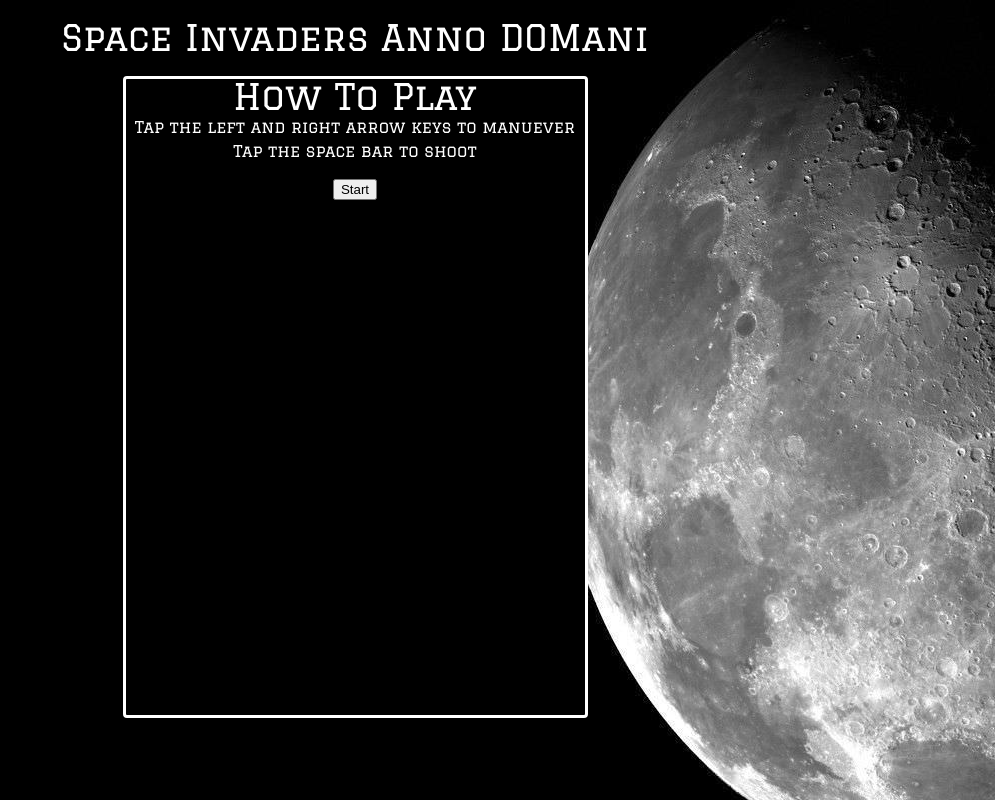
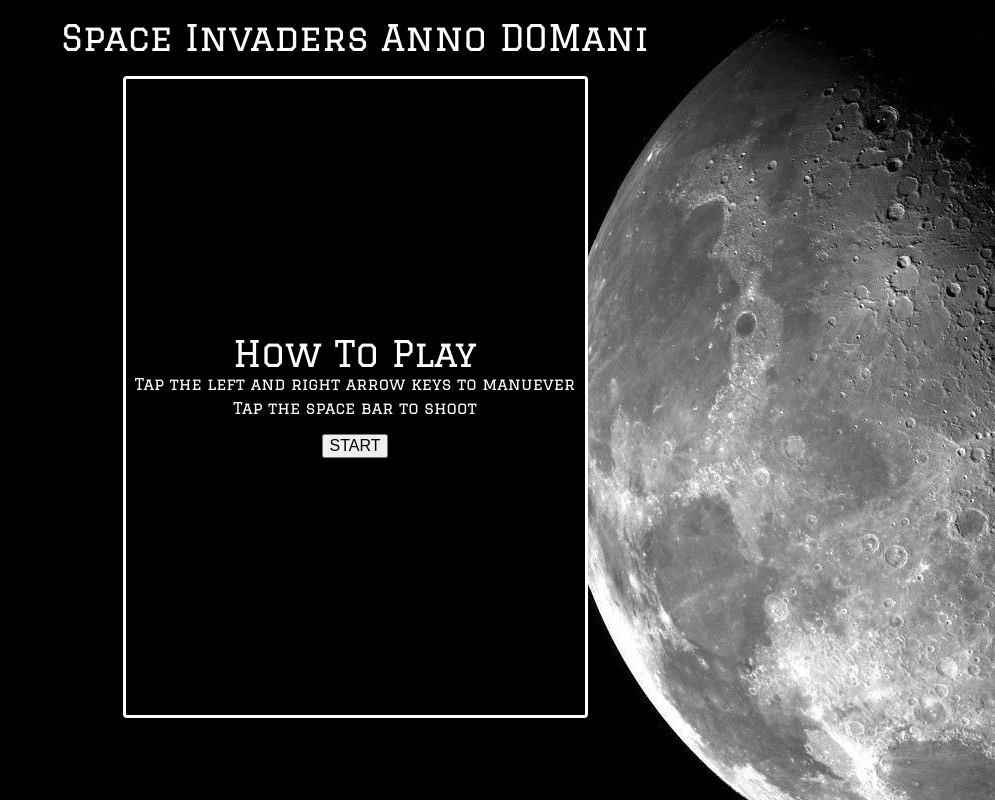
Before and after one commit to kchen21/SpaceInvadersAnnoDOMani, a website built with webpack: page index.html in a window 1280 px wide. Shown: the whole page, without its empty margins (285-1280 px from the left). Built offline with nearby package versions, Linux system fonts and the light colour scheme.

Commit message:
Update CSS

```diff
--- a/css/space_invaders.css
+++ b/css/space_invaders.css
@@ -13,6 +13,19 @@ figure {
   border: 3px solid #fff;
   border-radius: 4px;
   background: #000;
+}
+
+.instructions-heading {
+  margin-top: 56%;
+}
+
+.start-button > input {
+  font-size: 16px;
+}
+
+.start-button > input:hover {
+  cursor: pointer;
+  opacity: .80;
 }
 
 li {
--- a/src/space_invaders_view.js
+++ b/src/space_invaders_view.js
@@ -24,7 +24,7 @@ class SpaceInvadersView {
 
     const $startButton = $l(`<form></form>`);
     $startButton.addClass("start-button");
-    $startButton.html('<input type="submit" value="Start">');
+    $startButton.html('<input type="submit" value="START">');
     this.el.append($startButton);
     $l('.start-button').on("submit", view.initializeIntervals.bind(view));
   }
```
Also changed, not shown: dist/space_invaders.js, 1 other file.
